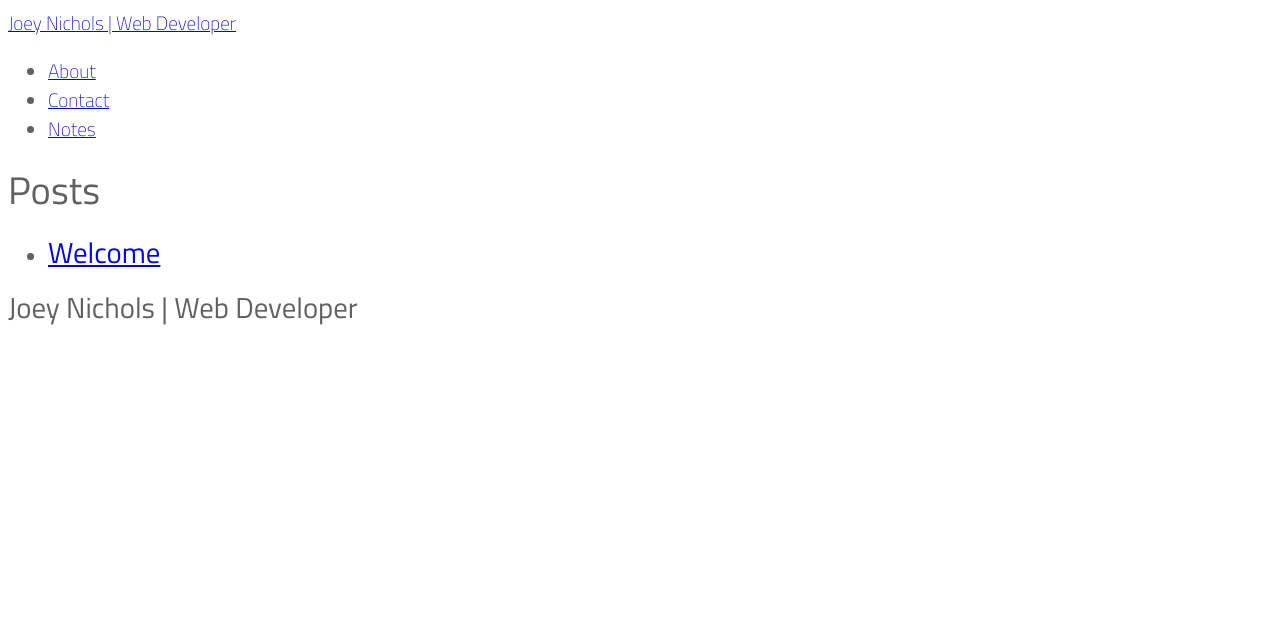
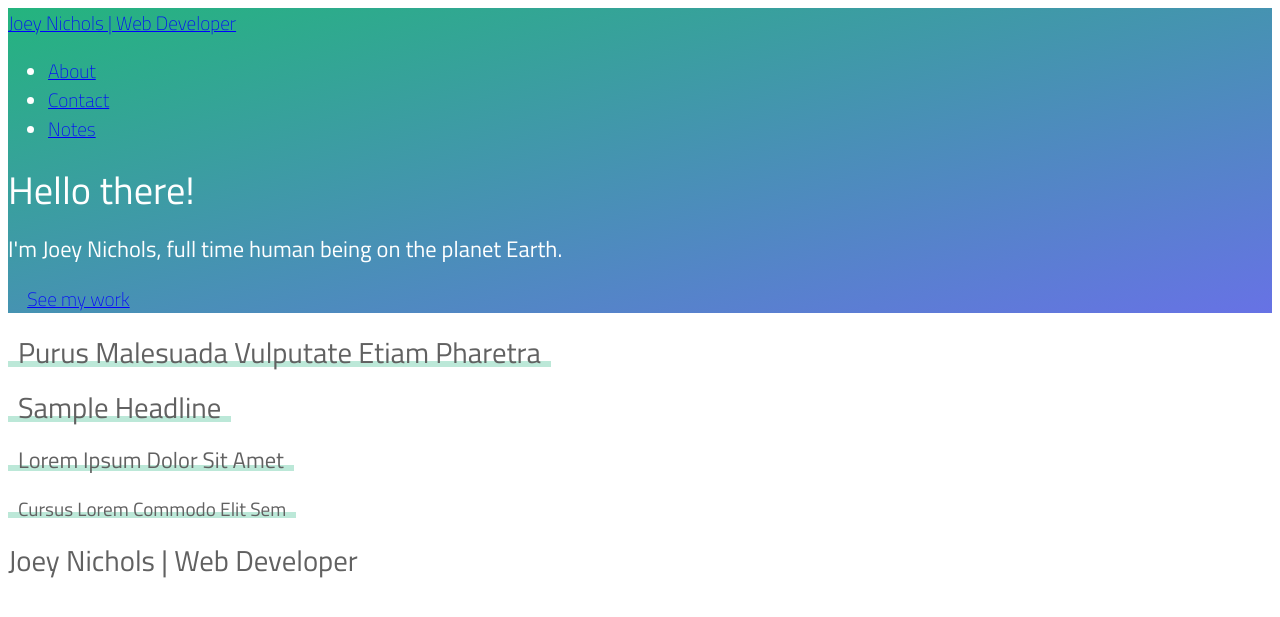
Before and after one commit to joeyquarters/joeyquarters.github.io, a Jekyll site: the page built from index.md, in a window 1280 px wide. Shown: the top 617 px of the page. Built offline with Jekyll 4.4.1, drawn with Linux system fonts in a browser that asks for light colours.

Commit message:
Started working on some basic layouts

```diff
--- a/_layouts/default.html
+++ b/_layouts/default.html
@@ -3,7 +3,7 @@
 
 	{% include head.html %}
 
-	<body>
+	<body class="{{ body_class }}">
 
 		{% include header.html %}
 
--- a/_layouts/home.html
+++ b/_layouts/home.html
@@ -1,23 +1,44 @@
----
-layout: default
----
+<!DOCTYPE html>
+<html lang="{{ page.lang | default: site.lang | default: "en" }}">
 
-<div class="home">
+	{% include head.html %}
 
-	<h1 class="page-heading">Posts</h1>
+	<body class="home">
 
-	{{ content }}
+		<div class="hero hero--home">
 
-	<ul class="post-list">
-		{% for post in site.posts %}
-			<li>
-				<h2>
-					<a href="{{ post.url }}">
-						{{ post.title }}
-					</a>
-				</h2>
-			</li>
-		{% endfor %}
-	</ul>
+			{% include header.html %}
 
-</div>
+			<div class="hero__content">
+
+				<h1>Hello there!</h1>
+				<h3>I'm Joey Nichols, full time human being on the planet Earth.</h3>
+				<a class="btn btn-primary" href="#work">
+					See my work
+				</a>
+
+			</div>
+
+		</div>
+
+		<main class="page-content" aria-label="Content">
+
+			<section>
+
+				<h1><span class="headline">Purus Malesuada Vulputate Etiam Pharetra</span></h1>
+
+				<h2><span class="headline">Sample Headline</span></h2>
+
+				<h3><span class="headline">Lorem Ipsum Dolor Sit Amet</span></h3>
+
+				<h4><span class="headline">Cursus Lorem Commodo Elit Sem</span></h4>
+
+			</section>
+
+		</main>
+
+		{% include footer.html %}
+
+	</body>
+
+</html>
```
